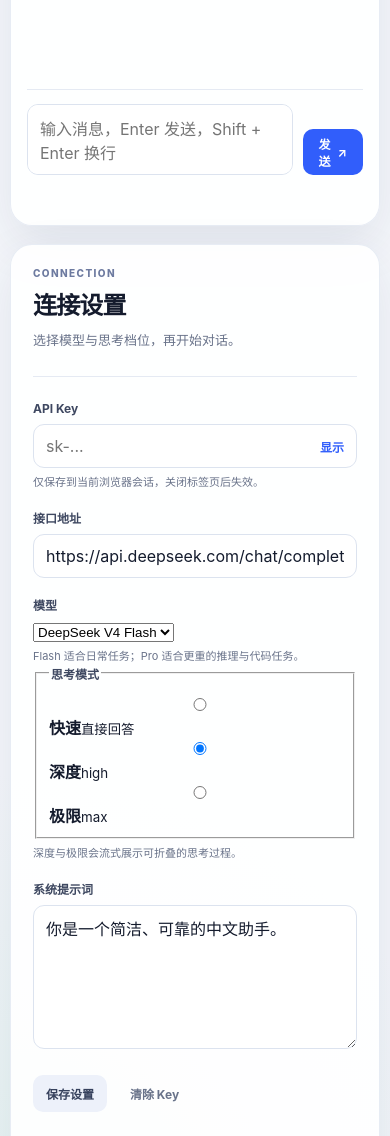
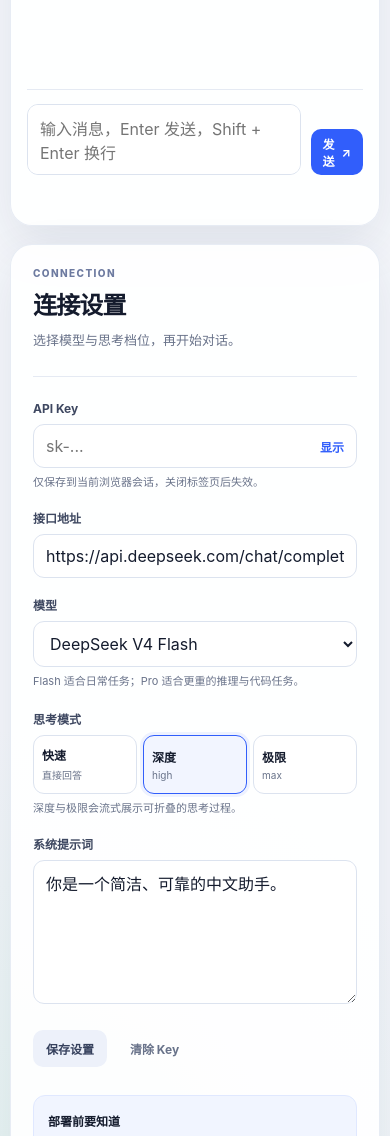
Before and after one commit to dagasolo138-lgtm/ggg, a plain HTML site: page index.html in a window 390 px wide. Shown: the part 460-1596 px from the top of the page. Drawn offline with Linux system fonts and the light colour scheme.

Commit message:
feat: style thinking modes and streaming replies

```diff
--- a/styles.css
+++ b/styles.css
@@ -7,8 +7,9 @@
   --line: #e5eaf3;
   --brand: #315efb;
   --brand-dark: #2448c8;
-  --accent: #dff8ee;
   --danger: #c43434;
+  --thinking: #7252cc;
+  --thinking-soft: #f3efff;
   --shadow: 0 18px 50px rgba(30, 48, 92, 0.1);
   font-family: Inter, ui-sans-serif, system-ui, -apple-system, BlinkMacSystemFont, "Segoe UI", "PingFang SC", "Hiragino Sans GB", "Microsoft YaHei", sans-serif;
 }
@@ -25,7 +26,7 @@ body {
     var(--bg);
 }
 
-button, input, textarea { font: inherit; }
+button, input, textarea, select { font: inherit; }
 button { cursor: pointer; }
 
 .app-shell { width: min(1440px, calc(100% - 36px)); margin: 0 auto; }
@@ -81,7 +82,7 @@ h2 { font-size: 21px; }
 .panel-heading > p:last-child { margin-bottom: 0; color: var(--muted); font-size: 13px; line-height: 1.6; }
 
 .field-label { display: block; margin: 18px 0 8px; color: #3e4861; font-size: 12px; font-weight: 750; }
-input, textarea {
+input, textarea, select {
   width: 100%;
   border: 1px solid #dce3ef;
   border-radius: 11px;
@@ -91,8 +92,9 @@ input, textarea {
   background: #fff;
   transition: border-color 0.18s, box-shadow 0.18s;
 }
+select { appearance: auto; }
 textarea { resize: vertical; line-height: 1.5; }
-input:focus, textarea:focus { border-color: rgba(49, 94, 251, 0.75); box-shadow: 0 0 0 4px rgba(49, 94, 251, 0.1); }
+input:focus, textarea:focus, select:focus { border-color: rgba(49, 94, 251, 0.75); box-shadow: 0 0 0 4px rgba(49, 94, 251, 0.1); }
 
 .secret-field { position: relative; }
 .secret-field input { padding-right: 56px; }
@@ -100,13 +102,37 @@ input:focus, textarea:focus { border-color: rgba(49, 94, 251, 0.75); box-shadow:
 .field-help { margin: 7px 0 0; color: var(--muted); font-size: 11px; line-height: 1.45; }
 .settings-actions { display: flex; align-items: center; gap: 10px; margin-top: 22px; }
 
-.secondary-button, .text-button, .send-button {
+.thinking-control { margin: 20px 0 0; padding: 0; border: 0; min-width: 0; }
+.thinking-control .field-label { margin: 0 0 8px; padding: 0; }
+.thinking-options { display: grid; grid-template-columns: repeat(3, minmax(0, 1fr)); gap: 7px; }
+.thinking-option {
+  position: relative;
+  min-height: 65px;
+  display: flex;
+  align-items: center;
+  border: 1px solid #dce3ef;
+  border-radius: 11px;
+  padding: 10px;
+  background: #fff;
+  cursor: pointer;
+  transition: border-color 0.18s, background 0.18s, transform 0.18s;
+}
+.thinking-option:hover { border-color: #b7c7f7; transform: translateY(-1px); }
+.thinking-option:has(input:checked) { border-color: var(--brand); background: #f2f5ff; box-shadow: 0 0 0 3px rgba(49, 94, 251, 0.08); }
+.thinking-option input { position: absolute; opacity: 0; pointer-events: none; }
+.thinking-option:has(input:focus-visible) { outline: 3px solid rgba(49, 94, 251, 0.28); outline-offset: 2px; }
+.mode-copy { min-width: 0; }
+.mode-copy strong, .mode-copy small { display: block; }
+.mode-copy strong { font-size: 12px; }
+.mode-copy small { margin-top: 4px; color: var(--muted); font-size: 10px; }
+
+.secondary-button, .text-button, .send-button, .stop-button {
   border: 0;
   border-radius: 10px;
   padding: 10px 13px;
   font-size: 12px;
   font-weight: 750;
-  transition: transform 0.15s, background 0.15s;
+  transition: transform 0.15s, background 0.15s, color 0.15s;
 }
 .secondary-button { background: #edf1fa; color: #36415d; }
 .secondary-button:hover { background: #e2e8f6; }
@@ -133,17 +159,30 @@ button:active { transform: translateY(1px); }
 .user-message .message-avatar { color: var(--brand-dark); background: #e5ecff; }
 .message-content { min-width: 0; padding: 11px 13px; border-radius: 4px 14px 14px 14px; background: var(--surface-soft); border: 1px solid #e9eef7; }
 .user-message .message-content { border-radius: 14px 4px 14px 14px; background: var(--brand); border-color: var(--brand); color: #fff; }
-.message-role { display: block; margin-bottom: 5px; color: #8894b2; font-size: 9px; font-weight: 800; letter-spacing: 0.12em; }
+.message-role { display: block; margin-bottom: 6px; color: #8894b2; font-size: 9px; font-weight: 800; letter-spacing: 0.12em; }
 .user-message .message-role { color: rgba(255,255,255,.7); }
-.message-content p { margin: 0; white-space: pre-wrap; overflow-wrap: anywhere; font-size: 14px; line-height: 1.65; }
-.message.is-pending .message-content p::after { content: ""; display: inline-block; width: 5px; height: 5px; margin-left: 5px; border-radius: 99px; background: currentColor; opacity: .5; animation: blink 1s infinite; }
-@keyframes blink { 50% { opacity: .1; } }
+.answer-text { margin: 0; white-space: pre-wrap; overflow-wrap: anywhere; font-size: 14px; line-height: 1.65; }
+.answer-pending { color: var(--muted); font-style: italic; }
+
+.reasoning-details { margin: 0 0 11px; overflow: hidden; border: 1px solid #e3dcfb; border-radius: 10px; background: var(--thinking-soft); }
+.reasoning-details summary { list-style: none; display: flex; align-items: center; gap: 8px; padding: 9px 10px; cursor: pointer; color: #56438e; user-select: none; }
+.reasoning-details summary::-webkit-details-marker { display: none; }
+.reasoning-details summary::before { content: "⌄"; display: inline-block; font-size: 12px; transition: transform 0.18s; }
+.reasoning-details:not([open]) summary::before { transform: rotate(-90deg); }
+.reasoning-label { font-size: 11px; font-weight: 800; }
+.reasoning-status { margin-left: auto; color: #8876b9; font-size: 10px; }
+.reasoning-text { max-height: 280px; overflow: auto; margin: 0; padding: 0 11px 11px 30px; color: #5b5280; white-space: pre-wrap; overflow-wrap: anywhere; font: 11px/1.65 ui-monospace, SFMono-Regular, Menlo, Monaco, Consolas, "Liberation Mono", monospace; }
+.message-meta { margin: 9px 0 0; color: #8b95aa; font-size: 10px; }
+.message-meta:empty { display: none; }
 
 .composer { display: flex; align-items: flex-end; gap: 10px; margin: 0 22px; padding: 14px 0; border-top: 1px solid var(--line); }
 .composer textarea { min-height: 46px; max-height: 180px; padding-top: 12px; resize: none; }
+.composer-buttons { display: flex; align-items: center; gap: 8px; }
 .send-button { display: inline-flex; align-items: center; gap: 7px; min-height: 46px; padding: 0 16px; background: var(--brand); color: #fff; }
 .send-button:hover { background: var(--brand-dark); }
 .send-button:disabled { cursor: not-allowed; background: #aeb9d7; }
+.stop-button { min-height: 46px; background: #fff2f2; color: #b43d3d; }
+.stop-button:hover { background: #ffe4e4; }
 .error-message { min-height: 20px; margin: 0 26px 16px; color: var(--danger); font-size: 12px; }
 
 @media (max-width: 860px) {
@@ -158,10 +197,14 @@ button:active { transform: translateY(1px); }
 @media (max-width: 520px) {
   .topbar-note { display: none; }
   .settings-panel { padding: 22px; }
+  .thinking-options { gap: 6px; }
+  .thinking-option { min-height: 59px; padding: 8px; }
   .chat-header { padding: 20px; align-items: flex-start; gap: 14px; }
   .chat-actions { align-items: flex-end; flex-direction: column; gap: 7px; }
   .messages { padding: 22px 16px; }
   .message { max-width: 94%; }
   .composer { margin: 0 16px; }
+  .composer-buttons { gap: 6px; }
+  .send-button, .stop-button { padding-inline: 12px; }
   .error-message { margin-inline: 16px; }
 }
```
